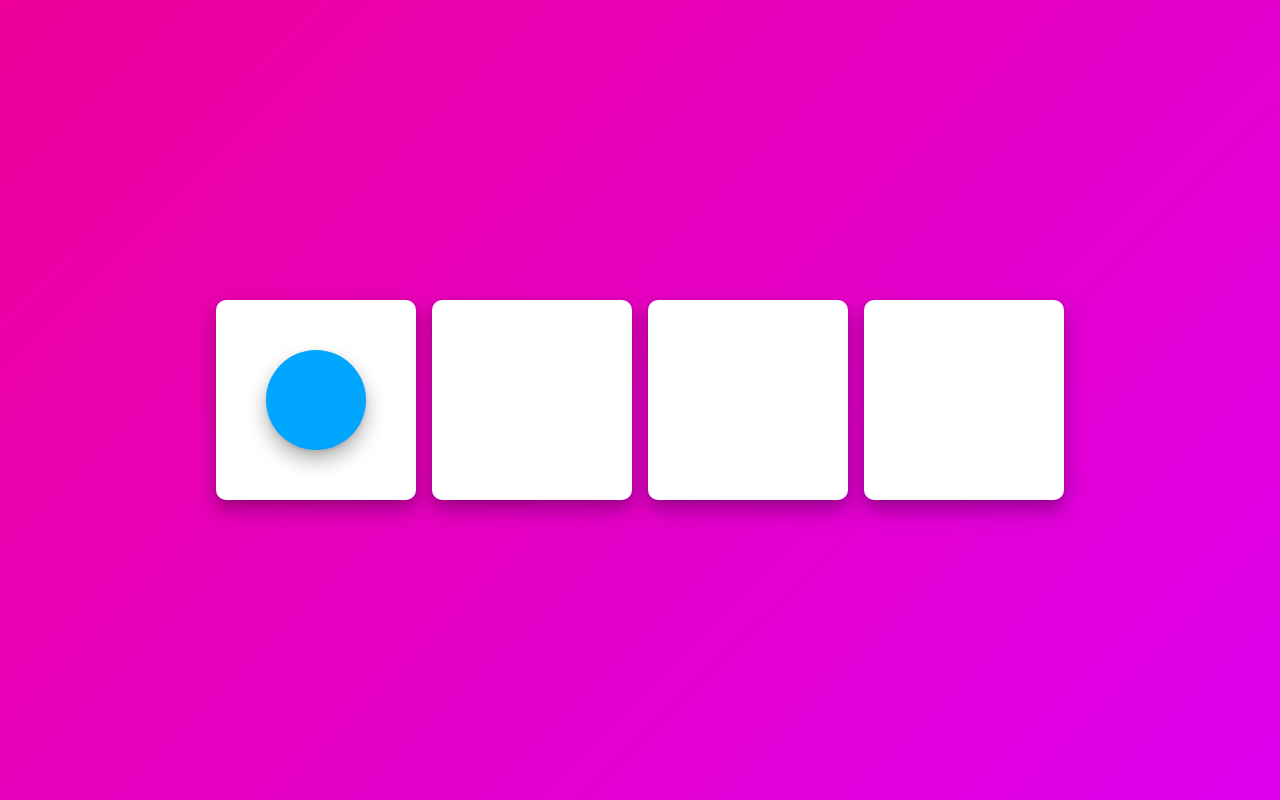
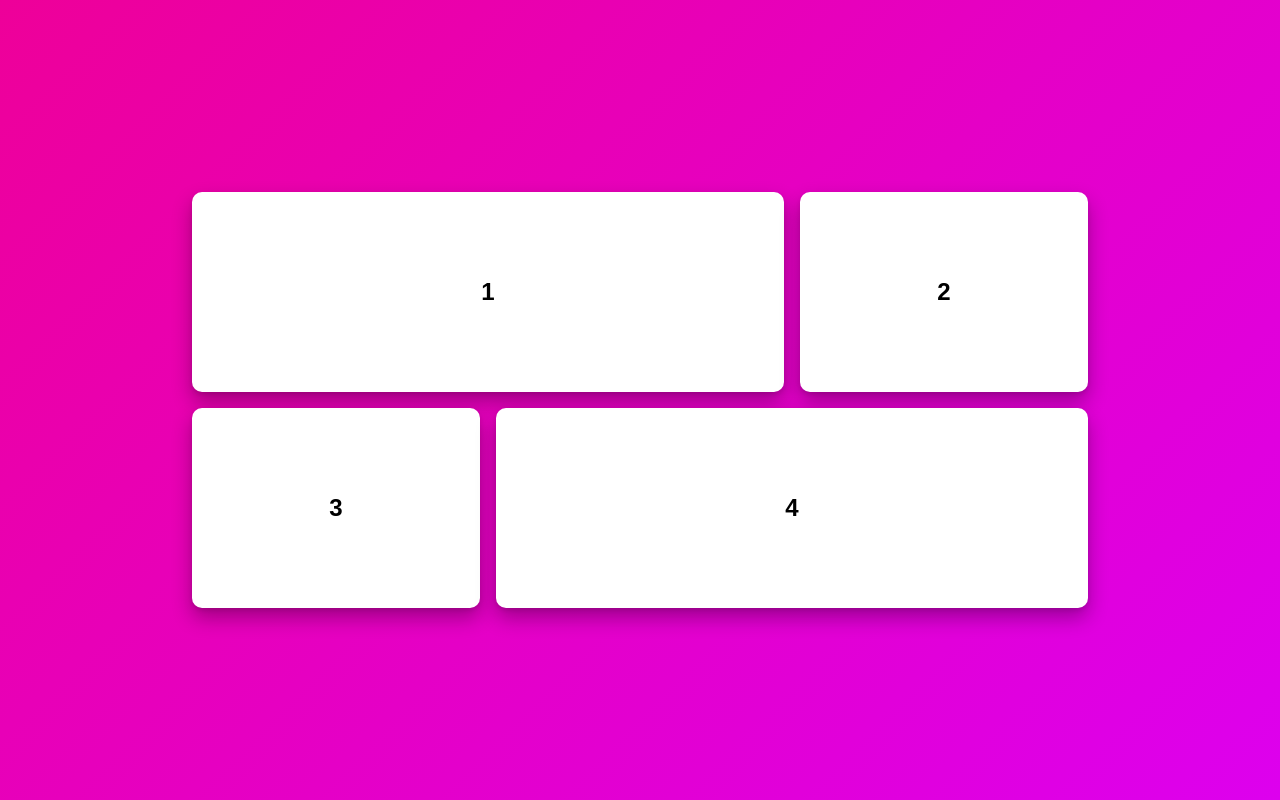
Before and after one commit to guiltygear12/master-animation, a React (Create React App) app: page / in a window 1280 px wide. Built offline with nearby package versions, Linux system fonts and the light colour scheme.

Commit message:
마스터클래스8 끝

```diff
--- a/src/App.tsx
+++ b/src/App.tsx
@@ -12,9 +12,18 @@ const Wrapper = styled(motion.div)`
     gap: 16px;
     background: linear-gradient(135deg, #e09, #d0e); ;
 `;
-
+const Grid = styled.div`
+    width: 70vw;
+    display: grid;
+    grid-template-columns: repeat(3, 1fr);
+    gap: 16px;
+    div:first-child,
+    div:last-child {
+        grid-column: span 2;
+    }
+`;
 const Box = styled(motion.div)`
-    width: 200px;
+    width: 100%;
     height: 200px;
     border-radius: 10px;
     background-color: white;
@@ -25,41 +34,45 @@ const Box = styled(motion.div)`
     font-weight: 600;
     box-shadow: 0 2px 4px rgba(0, 0, 0, 0.1), 0 10px 20px rgba(0, 0, 0, 0.3);
 `;
-const Circle = styled(motion.div)`
-    background-color: #00a5ff;
-    width: 100px;
-    height: 100px;
-    border-radius: 50%;
-    box-shadow: 0 2px 4px rgba(0, 0, 0, 0.1), 0 10px 20px rgba(0, 0, 0, 0.3);
+const Overlay = styled(motion.div)`
+    width: 100%;
+    height: 100%;
+    background-color: rgba(0, 0, 0, 0.7);
+    position: absolute;
+    display: flex;
+    justify-content: center;
+    align-items: center;
 `;
-
 function App() {
-    const [clicked, setClicked] = useState(0);
-    const toggleClicked = () => {
-        clicked === 3 ? setClicked(0) : setClicked((prev) => prev + 1);
-    };
+    const [id, setId] = useState<null | string>(null);
     return (
-        <Wrapper onClick={toggleClicked}>
-            <Box>
-                {clicked === 0 ? (
-                    <Circle layoutId="circle" style={{ borderRadius: "50%" }} />
+        <Wrapper>
+            <Grid>
+                {[1, 2, 3, 4].map((itm) => (
+                    <Box
+                        onClick={() => setId(itm + "")}
+                        key={itm}
+                        layoutId={itm + ""}
+                    >
+                        {itm}
+                    </Box>
+                ))}
+            </Grid>
+            <AnimatePresence>
+                {id ? (
+                    <Overlay
+                        onClick={() => setId(null)}
+                        initial={{ backgroundColor: "rgba(0,0,0,0)" }}
+                        animate={{ backgroundColor: "rgba(0,0,0,.7)" }}
+                        exit={{ backgroundColor: "rgba(0,0,0,0)" }}
+                    >
+                        <Box
+                            layoutId={id}
+                            style={{ width: "600px", height: "300px" }}
+                        />
+                    </Overlay>
                 ) : null}
-            </Box>
-            <Box>
-                {clicked === 1 ? (
-                    <Circle layoutId="circle" style={{ borderRadius: 0 }} />
-                ) : null}
-            </Box>
-            <Box>
-                {clicked === 2 ? (
-                    <Circle layoutId="circle" style={{ borderRadius: 0 }} />
-                ) : null}
-            </Box>
-            <Box>
-                {clicked === 3 ? (
-                    <Circle layoutId="circle" style={{ borderRadius: 0 }} />
-                ) : null}
-            </Box>
+            </AnimatePresence>
         </Wrapper>
     );
 }
```
